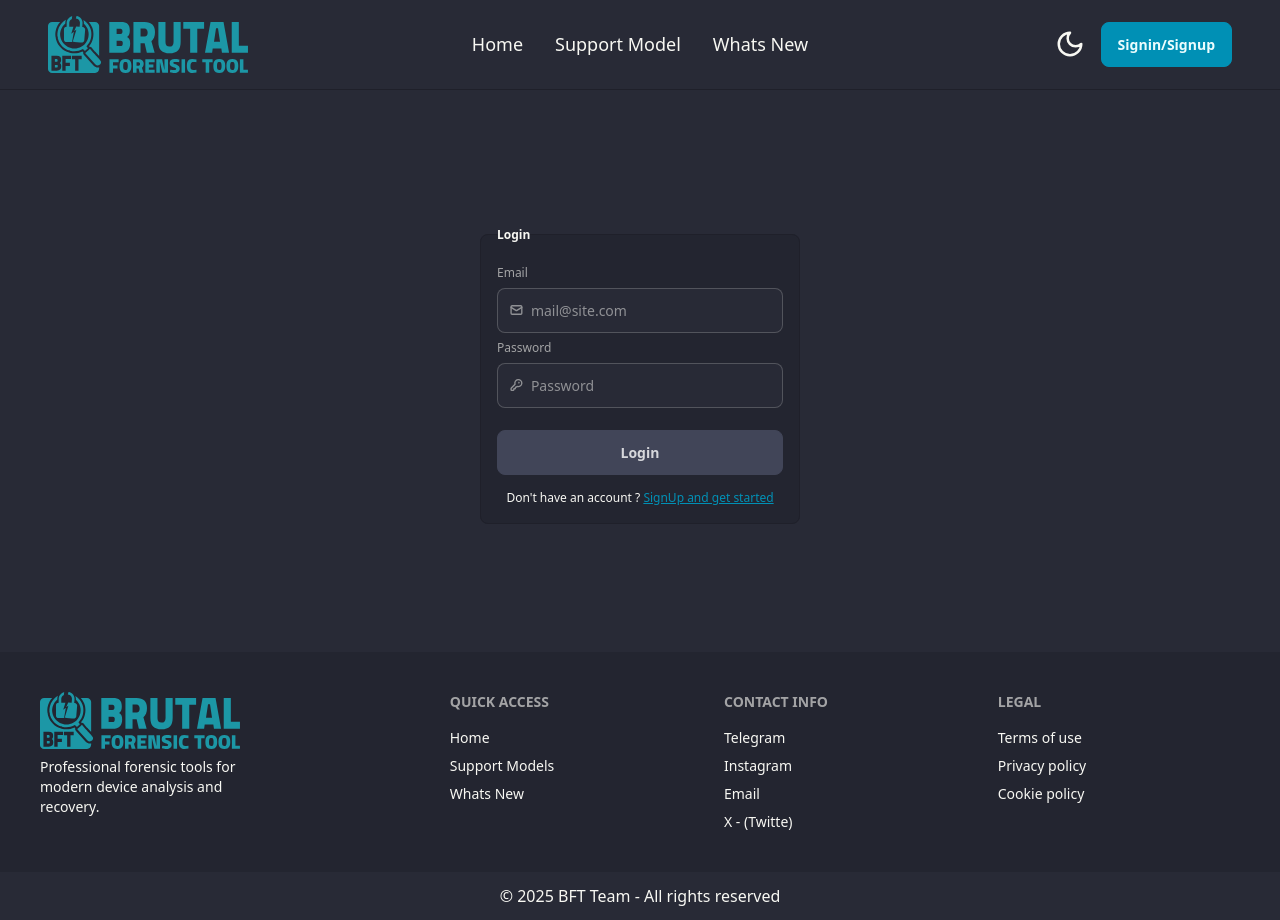
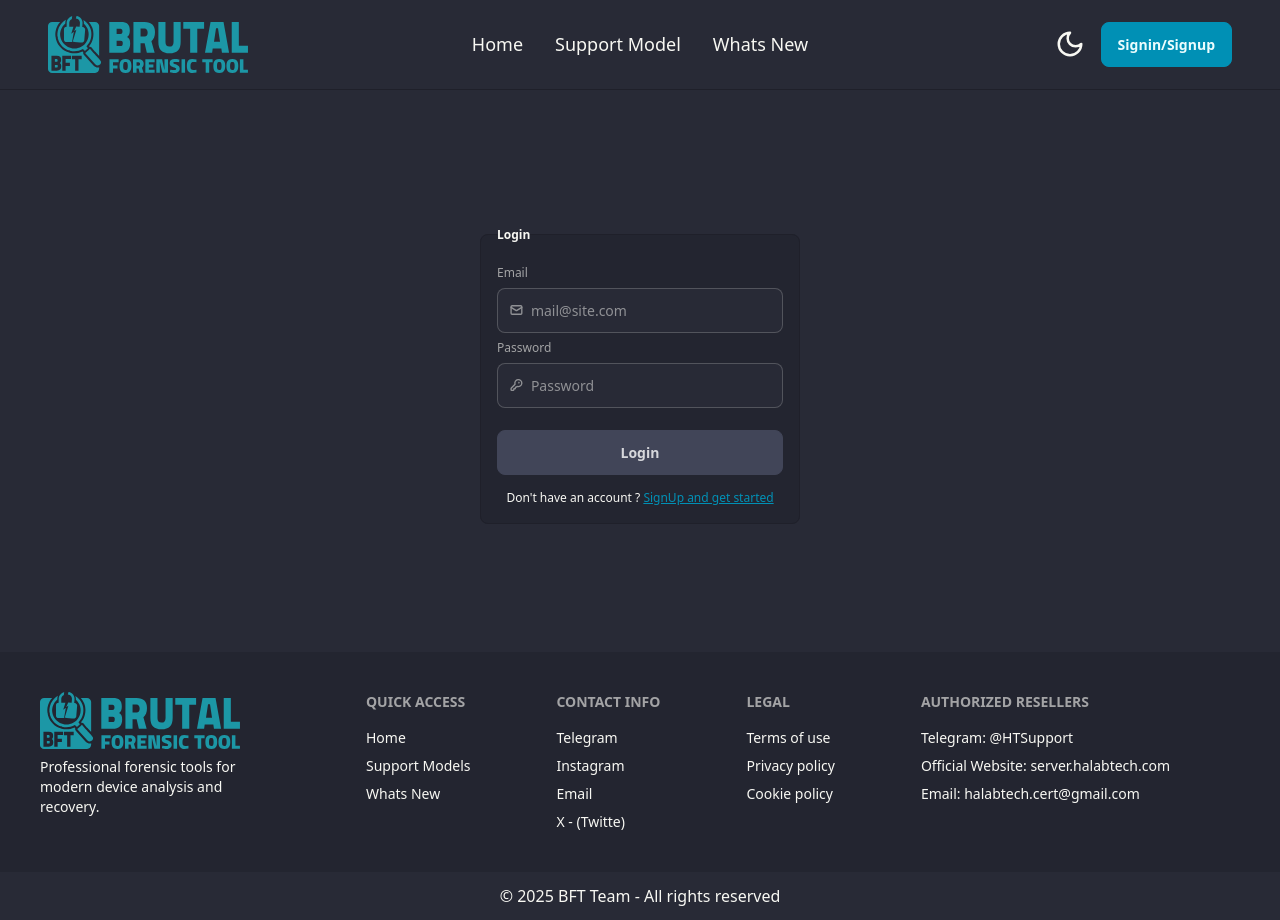
Before and after one commit to realamirafshari/bft-website_2025, a Next.js app: page /signin in a window 1280 px wide. Built offline with nearby package versions, Linux system fonts and the light colour scheme; no server answers.

Commit message:
add reseller in footer

```diff
--- a/src/components/profilePage/Tabbar.jsx
+++ b/src/components/profilePage/Tabbar.jsx
@@ -12,7 +12,7 @@
     <div className="tabs tabs-border">
       <input
         type="radio"
-        name="my_tabs_2"
+        name="my_tabs"
         className="tab "
         aria-label="User Information"
         defaultChecked
@@ -25,7 +25,7 @@
         <>
           <input
             type="radio"
-            name="my_tabs_2"
+            name="my_tabs"
             className="tab"
             aria-label="Phone Brand"
           />
@@ -35,7 +35,7 @@
 
           <input
             type="radio"
-            name="my_tabs_2"
+            name="my_tabs"
             className="tab"
             aria-label=" Support Models"
           />
@@ -45,13 +45,14 @@
 
           <input
             type="radio"
-            name="my_tabs_2"
+            name="my_tabs"
             className="tab"
             aria-label=" Update News"
           />
           <div className="tab-content  p-4">
             <UpdateNews />
           </div>
+
         </>
       )}
     </div>
--- a/src/layout/Footer.jsx
+++ b/src/layout/Footer.jsx
@@ -62,10 +62,30 @@
           <a className="link link-hover">Privacy policy</a>
           <a className="link link-hover">Cookie policy</a>
         </nav>
+
+        <nav>
+          <h6 className="footer-title">Authorized Resellers</h6>
+
+          <Link
+            href="https://telegram.me/HTSupport"
+            className="link link-hover"
+          >
+            Telegram: @HTSupport
+          </Link>
+
+          <Link
+            href="https://server.halabtech.com/"
+            className="link link-hover"
+          >
+            Official Website: server.halabtech.com
+          </Link>
+
+          <p className="link link-hover">Email: halabtech.cert@gmail.com</p>
+        </nav>
       </footer>
-      <h1 className="h-12 flex justify-center items-center">© {currentYear} BFT Team - All rights reserved</h1>
-
-
+      <h1 className="h-12 flex justify-center items-center">
+        © {currentYear} BFT Team - All rights reserved
+      </h1>
     </>
   );
 };
--- /dev/null
+++ b/src/models/AuthorizedResellers.js
@@ -0,0 +1,17 @@
+import { model, models, Schema } from "mongoose";
+
+const AuthorizedResellers = new Schema(
+  {
+    fullName: { type: String, require: true },
+    country: { type: String },
+    city: { type: String },
+    socialLink: [{ type: String }],
+    email: { type: String },
+    status: { type: String, enum: ["active", "unactive"], default: "active" },
+  },
+  { timestamps: true }
+);
+const Resellers =
+  models.AuthorizedResellers ||
+  model("AuthorizedResellers", AuthorizedResellers);
+export default Resellers;
```
